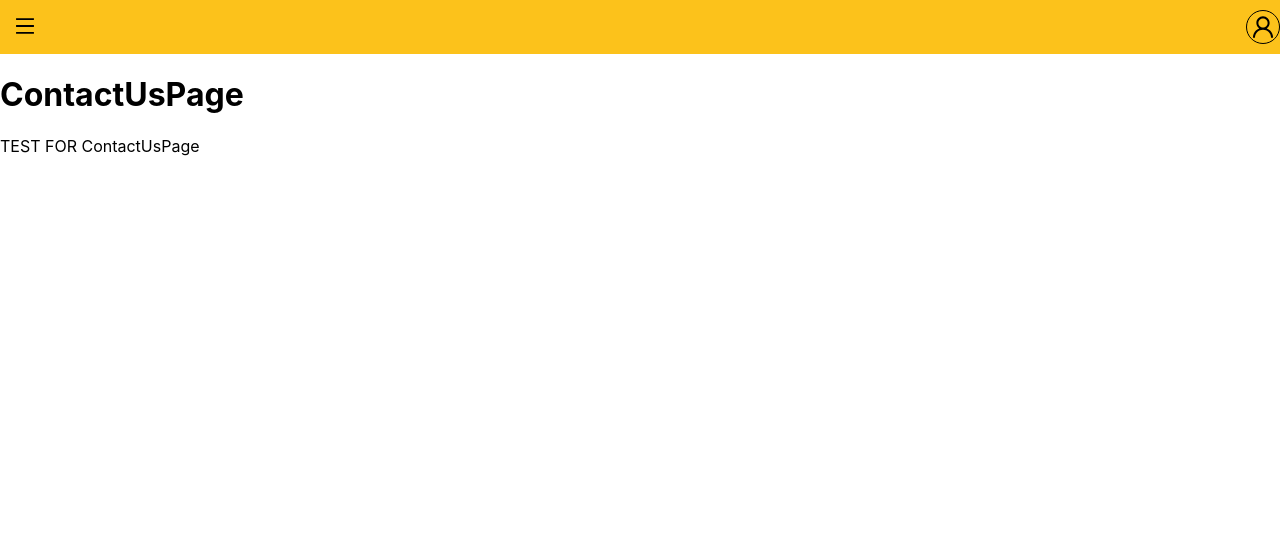
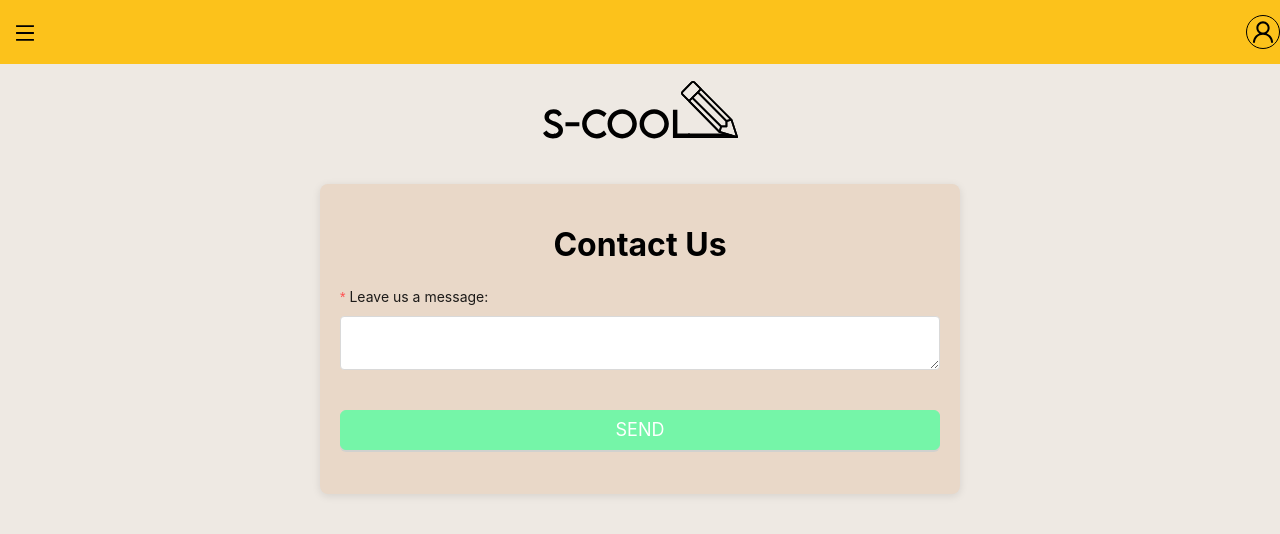
Before and after one commit to leogo22mz/S-COOL, a React (Create React App) app in the folder frontend/: page /contact in a window 1280 px wide. Shown: the top 534 px of the page. Built offline with nearby package versions, Linux system fonts and the light colour scheme.

Commit message:
Implemented ContactUs page design

```diff
--- a/frontend/src/components/TopBarDropdown.css
+++ b/frontend/src/components/TopBarDropdown.css
@@ -4,7 +4,7 @@
   align-items: center;
   justify-content: space-between;
   background-color: #FCC21B;
-  padding: 10px 0;
+  padding: 15px 0;
   position: relative;
 }
 
@@ -12,6 +12,7 @@
   position: relative;
   display: inline-block;
   padding-left: 15px;
+  font-size: x-large;
 }
 
 .menuIcon:after {
@@ -37,7 +38,7 @@
 }
 
 .menuItem {
-  padding: 10px;
+  padding: 13px;
   text-align: center;
   background-color: #FCC21B;
   display: block;
--- a/frontend/src/pages/ContactUsPage/ContactUsPage.css
+++ b/frontend/src/pages/ContactUsPage/ContactUsPage.css
@@ -0,0 +1,53 @@
+.contact-page{
+  background-color: #EEE9E3;
+  height: 100vh;
+}
+
+.contact-form-container {
+    max-width: 600px;
+    margin: 0 auto;
+    padding: 20px;
+    background-color: #E9D8C8;
+    border-radius: 8px;
+    box-shadow: 0 2px 8px rgba(0, 0, 0, 0.1);
+  }
+
+  .contact-form {
+    margin-top: 16px;
+  }
+
+  .form-item-message label {
+    font-size: 16px;
+    color: #333;
+  }
+
+  .message-textarea {
+    border-radius: 4px;
+  }
+
+  .submit-button {
+    background-color: #75F5A8;
+    border-color: #75F5A8;
+    width: 100%;
+    height: 40px;
+    font-size: 16px;
+    margin-top: 16px;
+  }
+
+  .submit-button:hover,
+  .submit-button:focus {
+    background-color: #54af78;
+    border-color: #54af78;
+  }
+
+  .message-textarea > textarea {
+    padding: 10px;
+  }
+
+  .contact-page h1.contact-title {
+    text-align: center;
+  }
+
+  .submit-button{
+    font-size: large;
+  }
--- a/frontend/src/pages/ContactUsPage/ContactUsPage.js
+++ b/frontend/src/pages/ContactUsPage/ContactUsPage.js
@@ -1,14 +1,57 @@
+import React from 'react';
+import { Form, Input, Button } from 'antd';
 import './ContactUsPage.css';
 import TopBarDropdown from '../../components/TopBarDropdown';
+import logo from '../../assets/img/logo.svg';
 
 function ContactUsPage() {
+    // Function to handle form submission
+    const onFinish = (values) => {
+        console.log('Received values of form:', values);
+    };
+
+    // Function to handle form submission failure
+    const onFinishFailed = (errorInfo) => {
+        console.log('Failed:', errorInfo);
+    };
 
     return (
+        <div className="contact-page">
+            <TopBarDropdown />
+            <div className="logo-section">
+                <img src={logo} alt="Logo" />
+            </div>
+            <br/>
+            <div className="contact-form-container">
+            <h1 className="contact-title">Contact Us</h1>
 
-        <div>
-            <TopBarDropdown />
-            <h1>ContactUsPage</h1>
-            <p>TEST FOR ContactUsPage</p>
+                <Form
+                    name="contact_form"
+                    onFinish={onFinish}
+                    onFinishFailed={onFinishFailed}
+                    layout="vertical"
+                    className="contact-form"
+                >
+                    <Form.Item
+                        name="message"
+                        label="Leave us a message:"
+                        className="form-item-message"
+                        rules={[
+                            {
+                                required: true,
+                                message: 'Please input your message!',
+                            },
+                        ]}
+                    >
+                        <Input.TextArea className="message-textarea" />
+                    </Form.Item>
+                    <Form.Item className="form-item-submit">
+                        <Button type="primary" htmlType="submit" className="submit-button">
+                            SEND
+                        </Button>
+                    </Form.Item>
+                </Form>
+            </div>
         </div>
     );
 }
--- a/frontend/src/pages/LandingPage/LandingPage.css
+++ b/frontend/src/pages/LandingPage/LandingPage.css
@@ -19,14 +19,14 @@
   .triangle-indicator {
     width: 100vw;
     height: 100px;
-    background: #EEE9E3;
+    background: #FCC21B;
     clip-path: polygon(50% 100%, 0 0, 100% 0);
   }
 
   .rectangle-indicator {
     width: 100vw;
     height: 100vh;
-    background: #EEE9E3;
+    background: #FCC21B;
     display: flex;
     text-align: center;
   }
```
